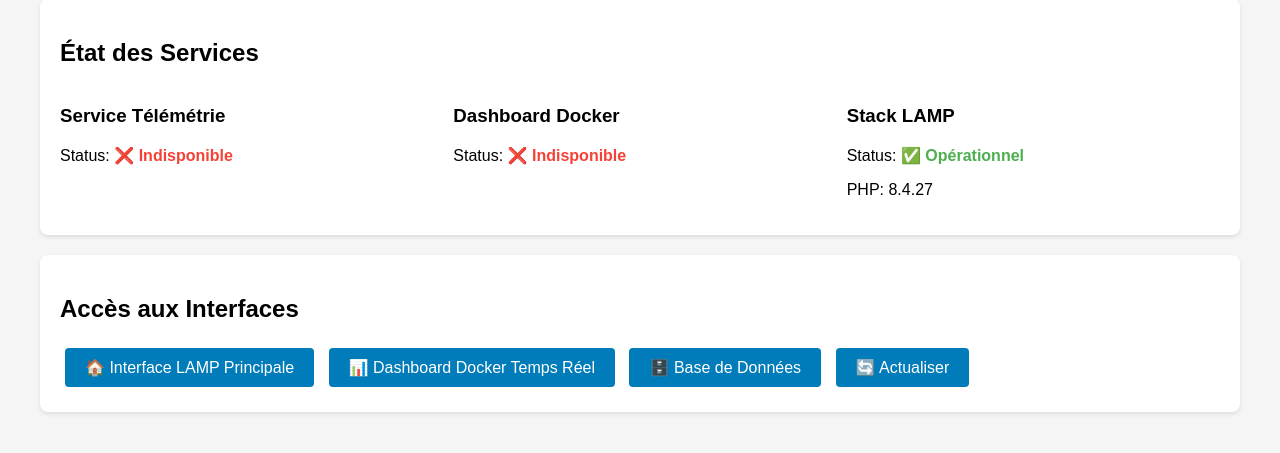
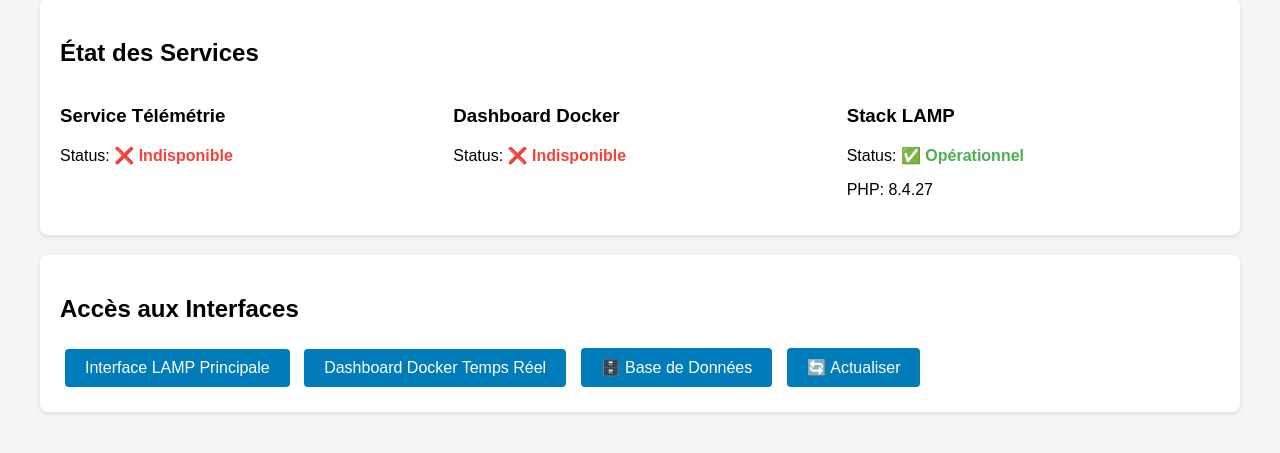
Before and after one commit to Horion77/gp2gp-infrastructure, a PHP site: page /docker-integration.php in a window 1280 px wide. Shown: the part 196-649 px from the top of the page. Run offline with PHP 8.4, Linux system fonts and the light colour scheme; data that the repository does not hold is empty.

Commit message:
Update docker-integration.php

```diff
--- a/lamp-stack/php/gp-to-gp/docker-integration.php
+++ b/lamp-stack/php/gp-to-gp/docker-integration.php
@@ -1,5 +1,5 @@
 <?php
-// Intégration GP2GP : LAMP + Docker
+//Intégration GP2GP : LAMP + Docker
 header('Content-Type: text/html; charset=utf-8');
 
 function getDockerData($endpoint) {
@@ -93,15 +93,15 @@
 
         <div class="card">
             <h2>Accès aux Interfaces</h2>
-            <a href="/" class="btn">🏠 Interface LAMP Principale</a>
-            <a href="http://<?php echo $_SERVER['HTTP_HOST']; ?>:8080" class="btn" target="_blank">📊 Dashboard Docker Temps Réel</a>
+            <a href="/" class="btn"> Interface LAMP Principale</a>
+            <a href="http://<?php echo $_SERVER['HTTP_HOST']; ?>:8080" class="btn" target="_blank"> Dashboard Docker Temps Réel</a>
             <a href="/phpmyadmin" class="btn">🗄️ Base de Données</a>
             <a href="javascript:location.reload()" class="btn">🔄 Actualiser</a>
         </div>
     </div>
 
     <script>
-        // Auto-refresh toutes les 5 secondes
+        //Auto-refresh toutes les 5 secondes
         setTimeout(() => location.reload(), 5000);
     </script>
 </body>
```
